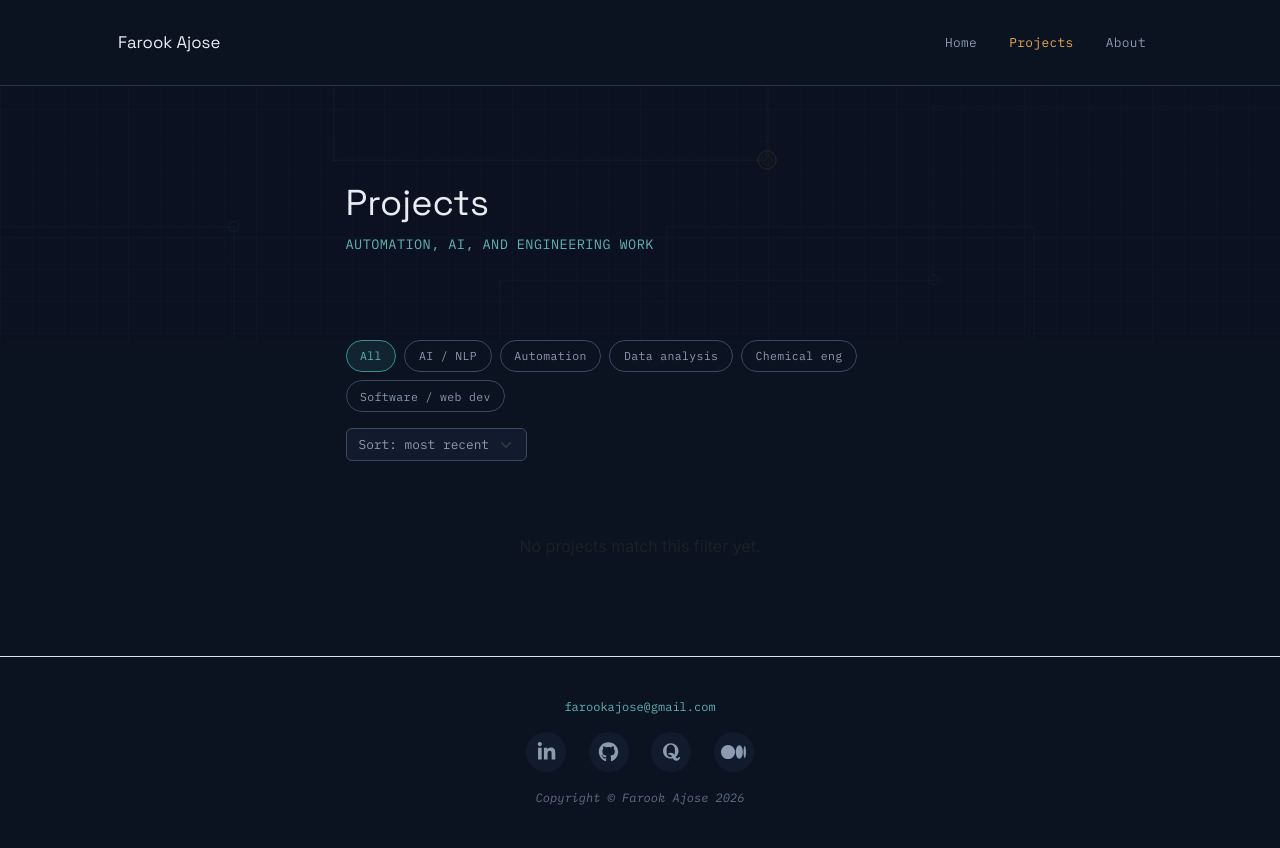
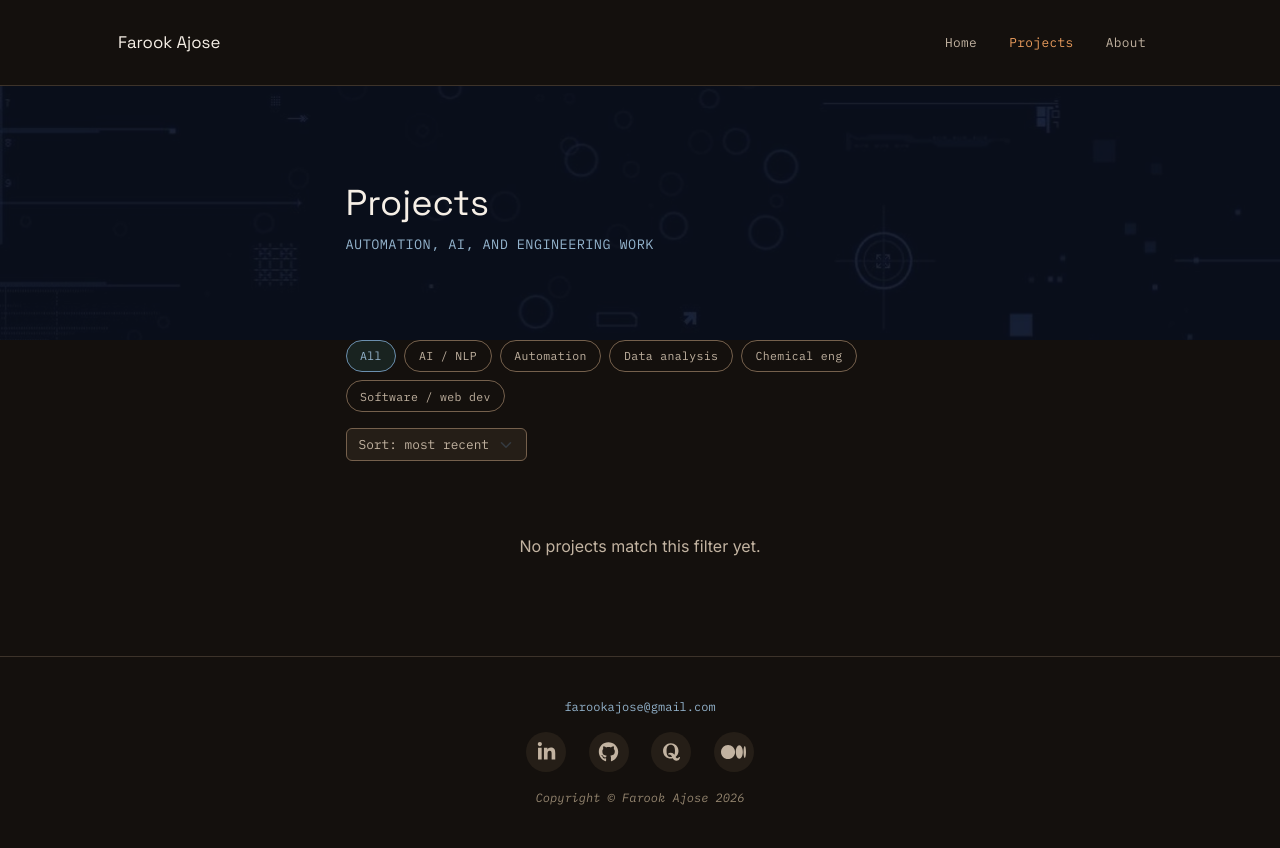
Before and after one commit to fkajose/portfolio, a Flask app: page /projects in a window 1280 px wide. Run offline with Flask 3, Linux system fonts and the light colour scheme; data that the repository does not hold is empty; some libraries are stand-ins or nearby versions.

Commit message:
Update background images and enhance dark theme styles; apply project summary class for consistency

```diff
--- a/static/css/styles.css
+++ b/static/css/styles.css
@@ -4,22 +4,34 @@
    ========================================================= */
 
 :root {
-    --color-bg: #0b1220;
-    --color-surface: #121b2e;
-    --color-surface-raised: #16213a;
-    --color-border: #2a3548;
-    --color-border-strong: #3a4863;
-    --color-teal: #3a8f8c;
-    --color-teal-light: #5fb3af;
-    --color-amber: #d98f33;
-    --color-amber-light: #e8a94f;
-    --color-text: #e7edf3;
-    --color-text-secondary: #8b9bb0;
-    --color-text-muted: #5f6f85;
+    --color-bg: #14100d;
+    --color-surface: #251e17;
+    --color-surface-raised: #2b231c;
+    --color-border: #3d332a;
+    --color-border-strong: #75604c;
+    --color-teal: #6b8fae;
+    --color-teal-light: #93b3cc;
+    --color-amber: #d97b3f;
+    --color-amber-light: #e89b5c;
+    --color-text: #f6efe6;
+    --color-text-secondary: #c2b3a1;
+    --color-text-muted: #94856f;
 
     --font-display: "Space Grotesk", sans-serif;
     --font-body: "Inter", sans-serif;
     --font-mono: "IBM Plex Mono", monospace;
+
+    /* Override Bootstrap's own theme variables so any default-styled
+     Bootstrap element — not just our custom classes — inherits
+     correct dark-theme contrast instead of light-theme rgba values
+     that collapse to near-invisible on a dark background. */
+    --bs-body-bg: var(--color-bg);
+    --bs-body-color: var(--color-text);
+    --bs-secondary-color: var(--color-text-muted);
+    --bs-tertiary-color: var(--color-text-secondary);
+    --bs-border-color: var(--color-border);
+    --bs-link-color: var(--color-teal-light);
+    --bs-link-hover-color: var(--color-amber-light);
 }
 
 /* =========================================================
@@ -275,6 +287,10 @@ a:hover {
     font-size: 0.8rem;
 }
 
+.project-summary {
+    color: var(--color-text-secondary);
+}
+
 /* =========================================================
    About page
    ========================================================= */
--- a/templates/index.html
+++ b/templates/index.html
@@ -44,7 +44,7 @@
                   {{ project.tag_label }}
                 </div>
                 <h5 class="card-title">{{ project.title }}</h5>
-                <p class="card-text small text-muted">{{ project.summary }}</p>
+                <p class="card-text small project-summary">{{ project.summary }}</p>
               </div>
             </div>
           </a>
--- a/templates/project.html
+++ b/templates/project.html
@@ -78,10 +78,10 @@
                   {{ project.tag_label }}
                 </div>
                 <h5 class="card-title">{{ project.title }}</h5>
-                <p class="card-text small text-muted mb-3">
+                <p class="card-text small project-summary mb-3">
                   {{ project.summary }}
                 </p>
-                <div class="project-stack small text-muted">
+                <div class="project-stack small project-summary">
                   {{ project.stack | join(' · ') }}
                 </div>
               </div>
@@ -91,7 +91,7 @@
         {% endfor %}
       </div>
 
-      <div id="projectEmptyState" class="text-center text-muted py-5 d-none">
+      <div id="projectEmptyState" class="text-center project-summary py-5 d-none">
         No projects match this filter yet.
       </div>
     </div>
```
Also changed, not shown: static/assets/img/about-bg.jpg, static/assets/img/home-bg.jpg, static/assets/img/projects-bg.jpg.
